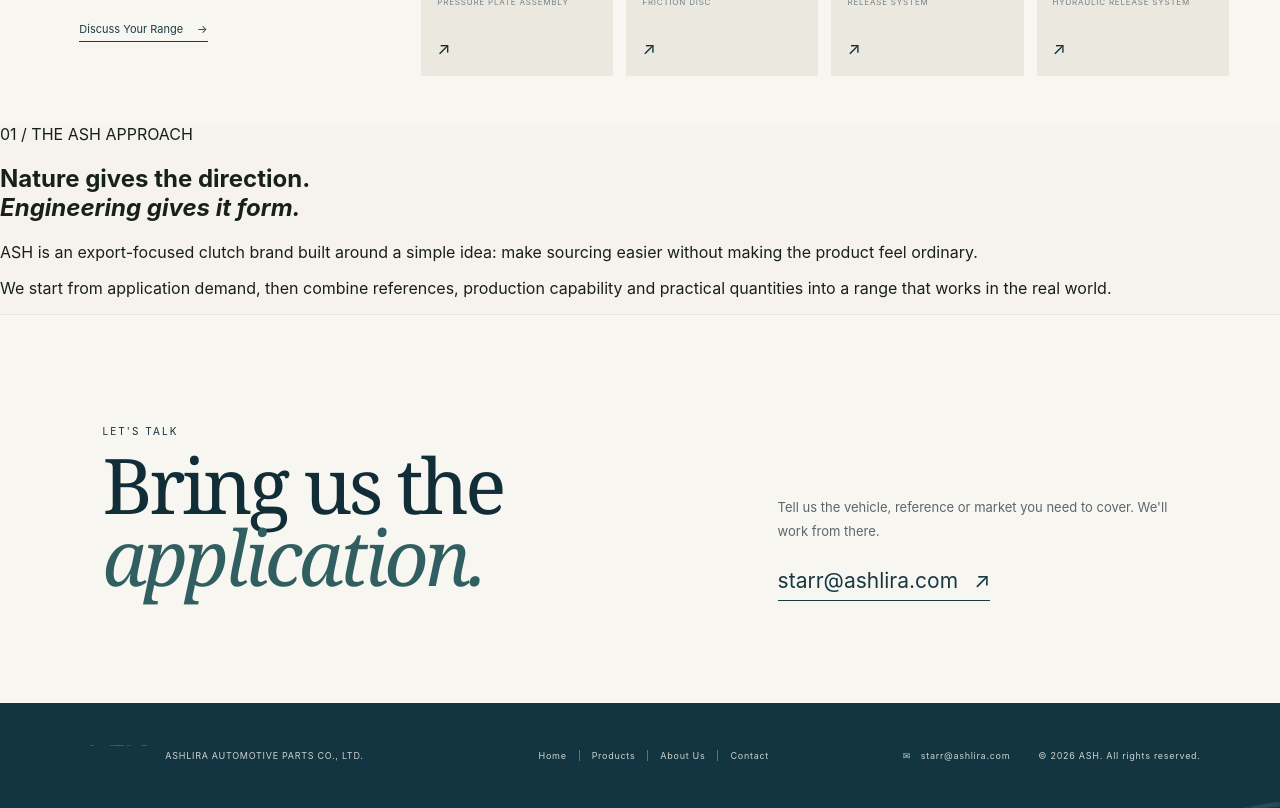
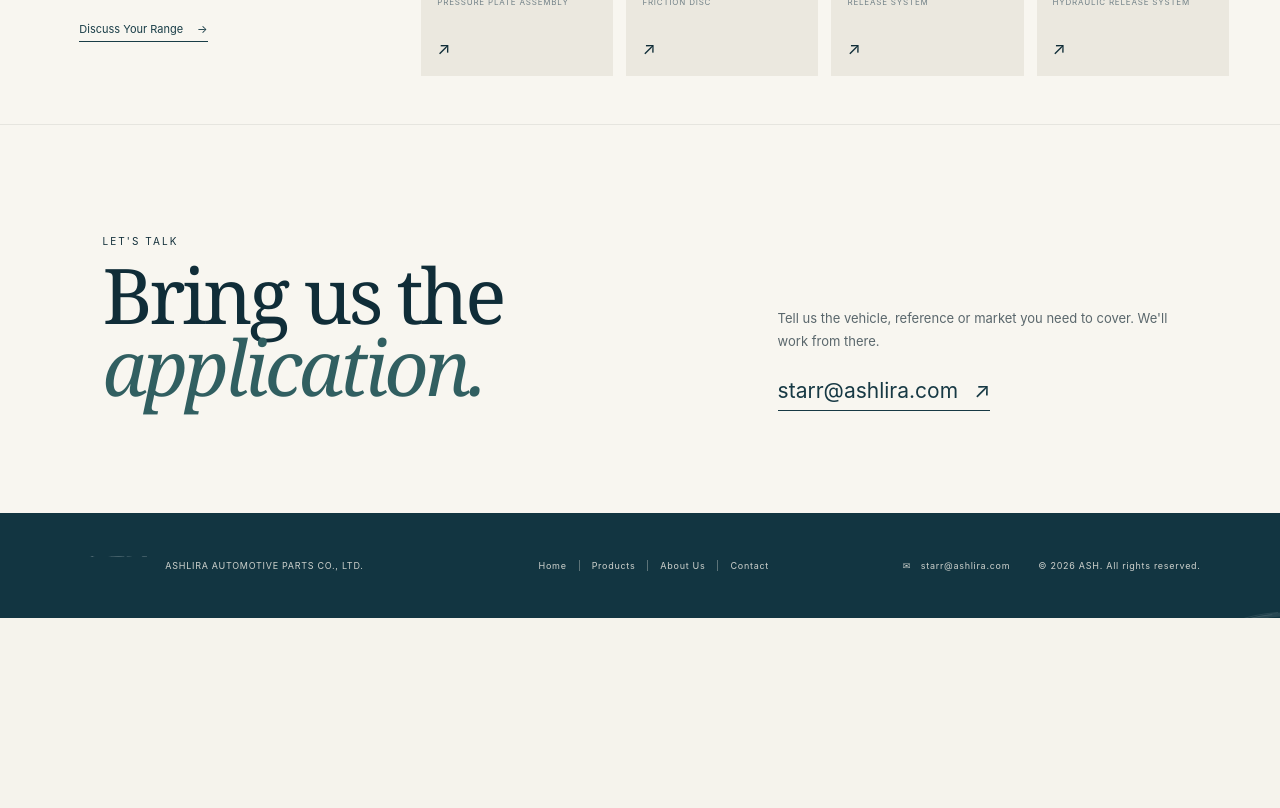
Before and after one commit to starr9430/ash-website, a React (Vite) app: page / in a window 1280 px wide. Shown: the part 1080-1888 px from the top of the page. After the commit the page ends 1698 px from the top, so only its background shows below. Built offline with nearby package versions, Linux system fonts and the light colour scheme.

Commit message:
Fix About Us navigation anchor

```diff
--- a/src/App.jsx
+++ b/src/App.jsx
@@ -2,7 +2,6 @@ import Header from './components/Header'
 import Hero from './sections/Hero'
 import FeatureStrip from './sections/FeatureStrip'
 import Coverage from './sections/Coverage'
-import Intro from './sections/Intro'
 import Contact from './sections/Contact'
 import Footer from './components/Footer'
 
@@ -14,7 +13,6 @@ function App() {
         <Hero />
         <FeatureStrip />
         <Coverage />
-        <Intro />
         <Contact />
       </main>
       <Footer />
--- a/src/components/Header.jsx
+++ b/src/components/Header.jsx
@@ -9,7 +9,7 @@ function Header() {
       <nav>
         <a className="active" href="#top">HOME</a>
         <a href="#products">PRODUCTS</a>
-        <a href="#products">ABOUT US</a>
+        <a href="#about">ABOUT US</a>
         <a href="#contact">CONTACT</a>
       </nav>
       <div className="header-meta">
--- a/src/sections/Intro.jsx
+++ b/src/sections/Intro.jsx
@@ -1,6 +1,6 @@
 function Intro() {
   return (
-    <section className="intro-band" id="solutions">
+    <section className="intro-band" id="about">
       <div className="section-kicker">01 / THE ASH APPROACH</div>
       <div className="intro-grid">
         <h2>Nature gives the direction.<br /><em>Engineering gives it form.</em></h2>
```
